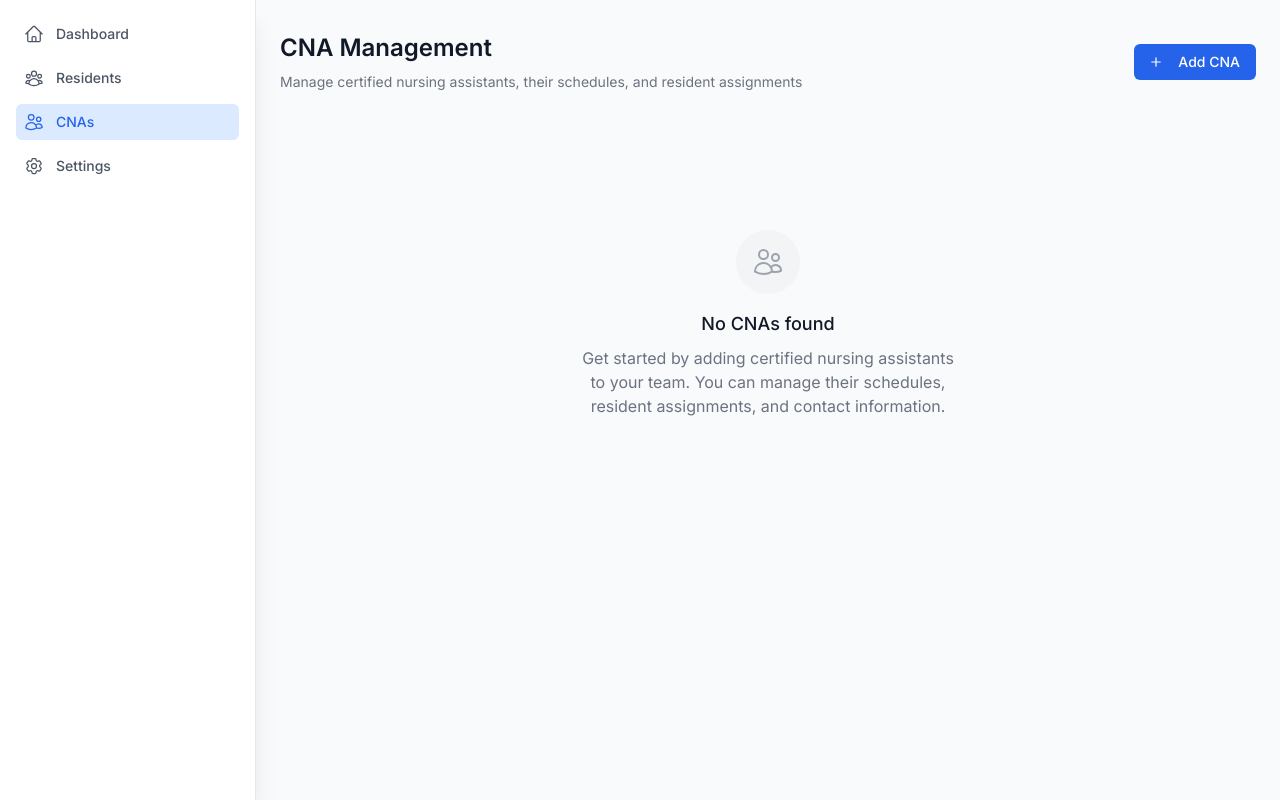
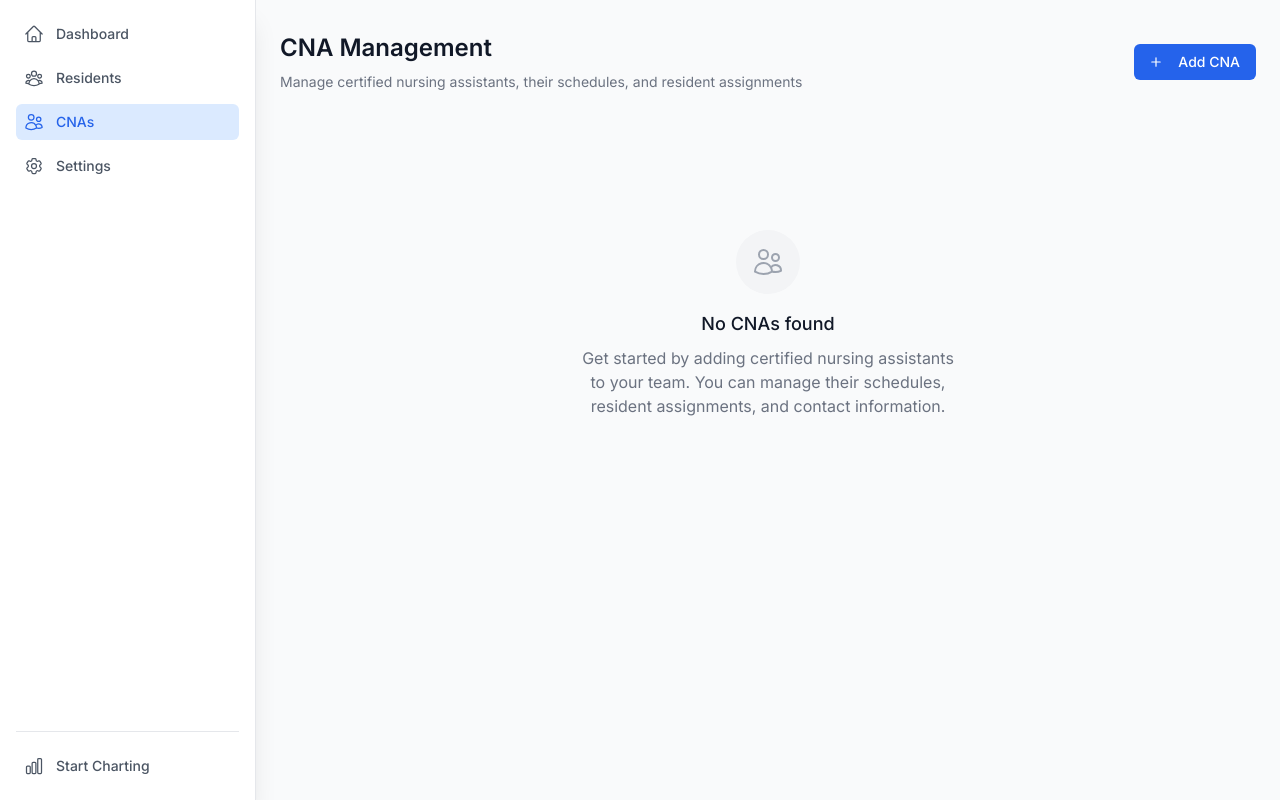
Before and after one commit to mattheskaiser/smartchartpro-demo, a Next.js app: page /admin/cnas in a window 1280 px wide. Built offline with nearby package versions, Linux system fonts and the light colour scheme.

Commit message:
feat(app): make /admin the default and add item to switch to charting in sidebar

```diff
--- a/src/app/page.tsx
+++ b/src/app/page.tsx
@@ -1,5 +1,5 @@
 import { redirect } from 'next/navigation';
 
 export default function HomePage() {
-  redirect('/start');
+  redirect('/admin');
 }
--- a/src/components/molecules/AdminSidebar.molecule.tsx
+++ b/src/components/molecules/AdminSidebar.molecule.tsx
@@ -3,7 +3,7 @@
 import Link from 'next/link';
 import clsx from 'clsx';
 import { usePathname } from 'next/navigation';
-import { ADMIN_NAVIGATION } from '@/constants/navigation';
+import { ADMIN_NAVIGATION, ADMIN_BOTTOM_NAVIGATION } from '@/constants/navigation';
 
 export const AdminSidebarMolecule = () => {
   const pathname = usePathname();
@@ -17,7 +17,8 @@ export const AdminSidebarMolecule = () => {
 
   return (
     <div className="fixed inset-y-0 left-0 w-64 bg-white border-r shadow-xl">
-      <nav className="flex flex-col p-4 space-y-2">
+      <nav className="flex flex-col h-full p-4">
+        <div className="space-y-2">
           {ADMIN_NAVIGATION.map(item => (
             <Link
               key={item.name}
@@ -38,6 +39,30 @@ export const AdminSidebarMolecule = () => {
               {item.name}
             </Link>
           ))}
+        </div>
+
+        <div className="mt-auto pt-4 border-t space-y-2">
+          {ADMIN_BOTTOM_NAVIGATION.map(item => (
+            <Link
+              key={item.name}
+              href={item.href}
+              className={clsx(
+                'flex items-center p-2 text-sm font-medium rounded-md group',
+                isActive(item.href)
+                  ? 'bg-secondary text-primary'
+                  : 'text-lightGray hover:bg-gray-50 hover:text-darkGray'
+              )}
+            >
+              <item.icon
+                className={clsx(
+                  'mr-3 h-5 w-5 group-hover:text-darkGray',
+                  isActive(item.href) ? 'text-primary group-hover:text-primary' : 'text-lightGray'
+                )}
+              />
+              {item.name}
+            </Link>
+          ))}
+        </div>
       </nav>
     </div>
   );
--- a/src/constants/navigation.ts
+++ b/src/constants/navigation.ts
@@ -1,4 +1,4 @@
-import { Cog6ToothIcon, HomeIcon, UserGroupIcon, UsersIcon } from '@heroicons/react/24/outline';
+import { ChartBarIcon, Cog6ToothIcon, HomeIcon, UserGroupIcon, UsersIcon } from '@heroicons/react/24/outline';
 
 // Admin sidebar navigation
 export const ADMIN_NAVIGATION = [
@@ -8,4 +8,10 @@ export const ADMIN_NAVIGATION = [
   { name: 'Settings', href: '/admin/settings', icon: Cog6ToothIcon },
 ] as const;
 
+// Bottom navigation item for charting workflow
+export const ADMIN_BOTTOM_NAVIGATION = [
+  { name: 'Start Charting', href: '/start', icon: ChartBarIcon },
+] as const;
+
 export type AdminNavItem = (typeof ADMIN_NAVIGATION)[number];
+export type AdminBottomNavItem = (typeof ADMIN_BOTTOM_NAVIGATION)[number];
```
Lines whose indentation alone changed are shown as unchanged.
